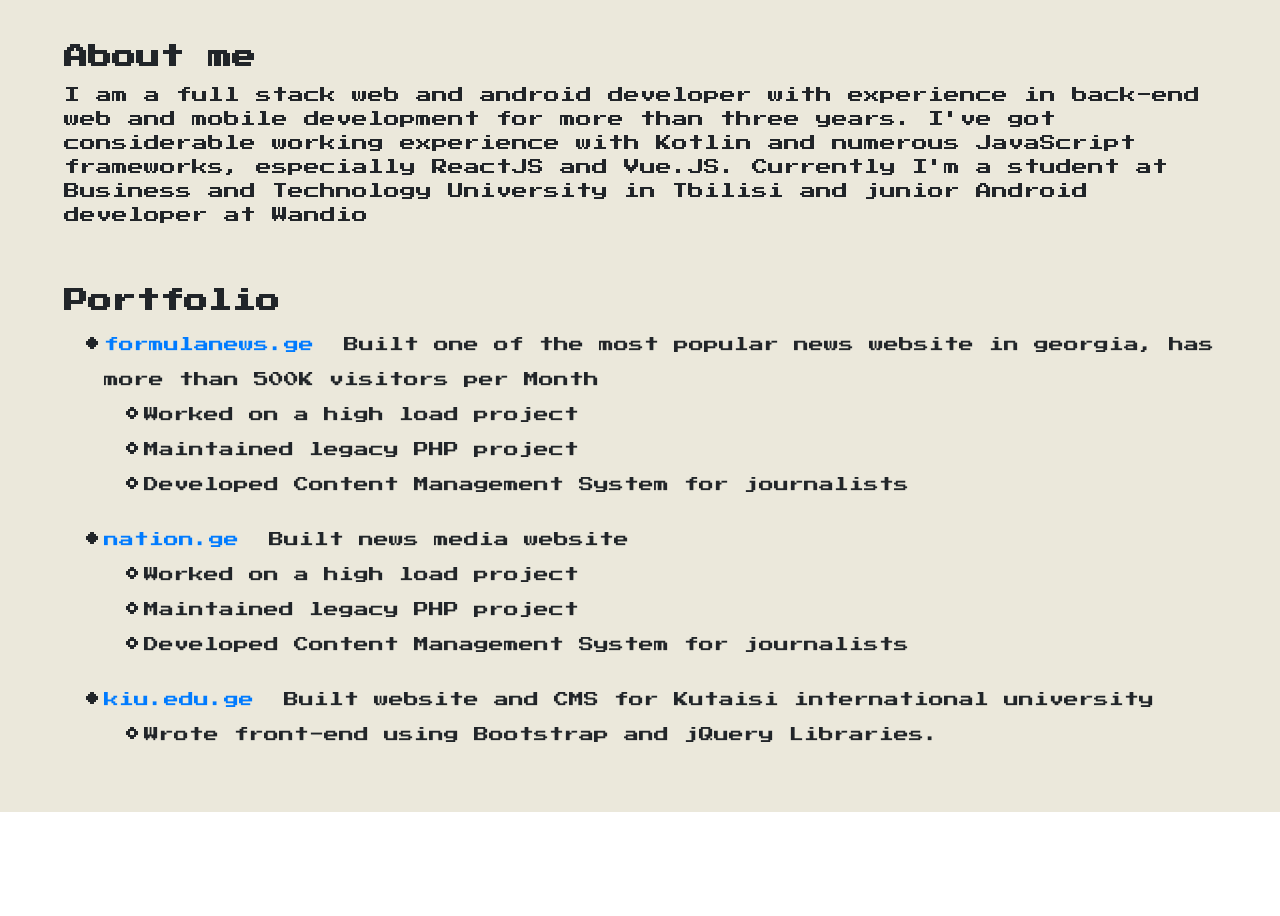
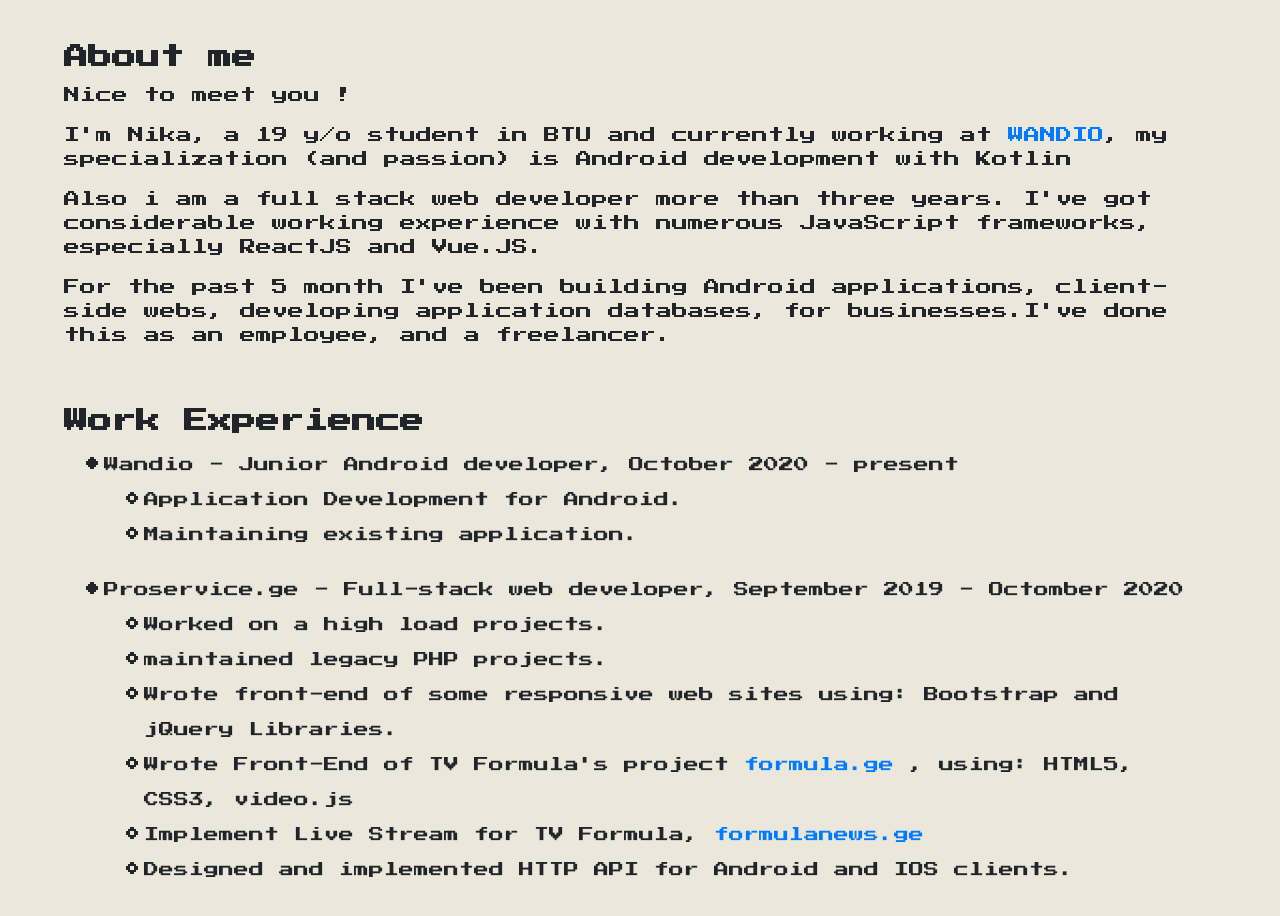
Before and after one commit to nmgalo/nmgalo.dev, a React (Create React App) app: page / in a window 1280 px wide. Shown: the part 760-1676 px from the top of the page. Before the commit the page ends 1572 px from the top, so only its background shows below. Built offline with nearby package versions, Linux system fonts and the light colour scheme.

Commit message:
refactor

```diff
--- a/src/App.css
+++ b/src/App.css
@@ -1,8 +1,6 @@
 body {
   align-content: center;
   box-sizing: border-box;
-
-  font-family: "Press Start 2P", cursive;
 }
 
 .main {
--- a/src/App.js
+++ b/src/App.js
@@ -3,6 +3,14 @@
 import "nes.css/css/nes.min.css";
 
 export const App = () => {
+  const monthDiff = (startDate) => {
+    if (startDate > Date()) [startDate, Date] = [Date(), startDate];
+    let diffMonths = (new Date().getFullYear() - startDate.getFullYear()) * 12;
+    diffMonths -= startDate.getMonth();
+    diffMonths += new Date().getMonth();
+    return diffMonths;
+  };
+
   return (
     <div className="main">
       <header>
@@ -51,65 +59,78 @@
       <section id="about-me">
         <div className="container">
           <h2>About me</h2>
+          <p>Nice to meet you !</p>
           <p>
-            I am a full stack web and android developer with experience in
-            back-end web and mobile development for more than three years. I've
-            got considerable working experience with Kotlin and numerous
-            JavaScript frameworks, especially ReactJS and Vue.JS. Currently I'm
-            a student at Business and Technology University in Tbilisi and
-            junior Android developer at Wandio
+            I'm Nika, a 19 y/o student in BTU and currently working at&nbsp;
+            <a
+              href="https://wandio.com/"
+              target="_blank"
+              rel="noreferrer"
+              class="text-link"
+            >
+              WANDIO
+            </a>
+            , my specialization (and passion) is Android development with Kotlin
+          </p>
+          <p>
+            Also i am a full stack web developer more than three years. I've got
+            considerable working experience with numerous JavaScript frameworks,
+            especially ReactJS and Vue.JS.
+          </p>
+          <p>
+            For the past&nbsp;{monthDiff(new Date(1601294400000))} month I've
+            been building Android applications, client-side webs, developing
+            application databases, for businesses.I've done this as an employee,
+            and a freelancer.
           </p>
         </div>
       </section>
       <section id="portfolio">
         <div className="container">
-          <h2>Portfolio</h2>
+          <h2>Work Experience</h2>
 
-          <ul class="nes-list is-disc">
+          <ul className="nes-list is-disc">
             <li>
-              <a
-                href="https://formulanews.ge/"
-                target="_blank"
-                rel="noopener noreferrer"
-              >
-                formulanews.ge
-              </a>
-              &nbsp; Built one of the most popular news website in georgia, has
-              more than 500K visitors per Month
+              Wandio - Junior Android developer, October 2020 - present
               <ul className="nes-list is-circle">
-                <li>Worked on a high load project</li>
-                <li>Maintained legacy PHP project</li>
-                <li>Developed Content Management System for journalists</li>
+                <li>Application Development for Android.</li>
+                <li>Maintaining existing application.</li>
               </ul>
             </li>
-
             <li>
-              <a
-                href="https://nation.ge/"
-                target="_blank"
-                rel="noopener noreferrer"
-              >
-                nation.ge
-              </a>
-              &nbsp; Built news media website
+              Proservice.ge - Full-stack web developer, September 2019 -
+              Octomber 2020
               <ul className="nes-list is-circle">
-                <li>Worked on a high load project</li>
-                <li>Maintained legacy PHP project</li>
-                <li>Developed Content Management System for journalists</li>
-              </ul>
-            </li>
-
-            <li>
-              <a
-                href="https://kiu.edu.ge/"
-                target="_blank"
-                rel="noopener noreferrer"
-              >
-                kiu.edu.ge
-              </a>
-              &nbsp; Built website and CMS for Kutaisi international university
-              <ul className="nes-list is-circle">
-                <li>Wrote front-end using Bootstrap and jQuery Libraries.</li>
+                <li>Worked on a high load projects.</li>
+                <li>maintained legacy PHP projects.</li>
+                <li>
+                  Wrote front-end of some responsive web sites using: Bootstrap
+                  and jQuery Libraries.
+                </li>
+                <li>
+                  Wrote Front-End of TV Formula's project{" "}
+                  <a
+                    href="https://formula.ge/"
+                    target="_blank"
+                    rel="noopener noreferrer"
+                  >
+                    formula.ge
+                  </a>{" "}
+                  , using: HTML5, CSS3, video.js
+                </li>
+                <li>
+                  Implement Live Stream for TV Formula,{" "}
+                  <a
+                    href="https://formulanews.ge/"
+                    target="_blank"
+                    rel="noopener noreferrer"
+                  >
+                    formulanews.ge
+                  </a>
+                </li>
+                <li>
+                  Designed and implemented HTTP API for Android and IOS clients.
+                </li>
               </ul>
             </li>
           </ul>
```
